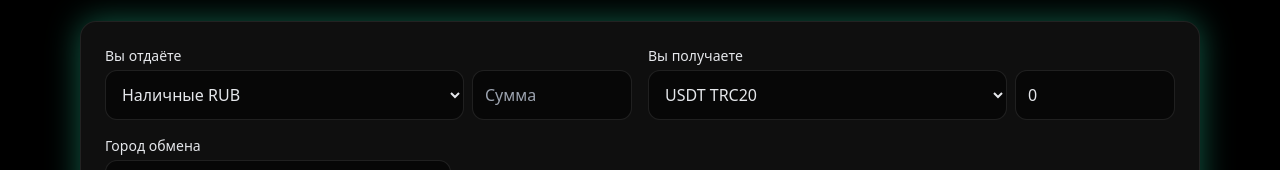
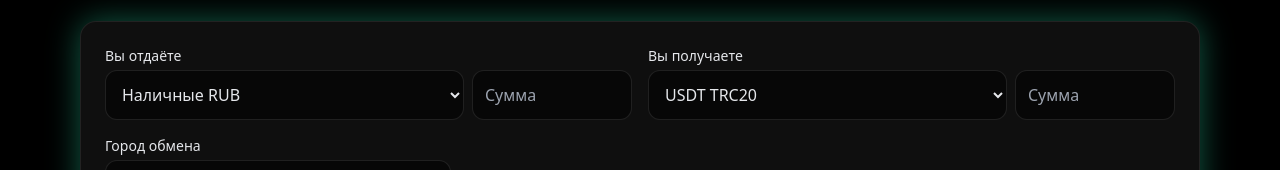
Before and after one commit to mihailgybkin-dot/obmennik-plus, a Next.js app: page / in a window 1280 px wide. Shown: the part 231-401 px from the top of the page. Built offline with nearby package versions, Linux system fonts and the light colour scheme; no server answers.

Commit message:
Update Calculator.tsx

```diff
--- a/components/Calculator.tsx
+++ b/components/Calculator.tsx
@@ -1,60 +1,97 @@
 'use client';
-import { useEffect, useMemo, useState } from "react";
+import { useCallback, useEffect, useMemo, useRef, useState } from "react";
 import { useRouter } from "next/navigation";
 
-type Currency = "RUB_CASH" | "USD_CASH" | "USDT_TRC20";
+type Currency = "RUB_CASH" | "USDT_TRC20" | "USD_CASH";
 const TELEGRAM_URL = "https://t.me/mikhail_gubkin";
+
+/** конвертация только для пары RUB <-> USDT */
+function convert(amount: number, from: Currency, to: Currency, rateRubPerUsdt: number): number | null {
+  if (!rateRubPerUsdt || amount <= 0) return 0;
+  const RUB2USDT = (a: number) => a / (rateRubPerUsdt + 1);   // +1 ₽
+  const USDT2RUB = (a: number) => a * (rateRubPerUsdt - 1);   // -1 ₽
+
+  if (from === "RUB_CASH" && to === "USDT_TRC20") return RUB2USDT(amount);
+  if (from === "USDT_TRC20" && to === "RUB_CASH") return USDT2RUB(amount);
+  return null; // прочие пары — не считаем (по запросу)
+}
 
 export default function Calculator(){
   const [from, setFrom] = useState<Currency>("RUB_CASH");
   const [to, setTo] = useState<Currency>("USDT_TRC20");
   const [city, setCity] = useState("Краснодар");
-  const [amount, setAmount] = useState("");
-  const [rate, setRate] = useState<number | null>(null); // RUB за 1 USDT (Rapira, не показываем)
+
+  const [fromVal, setFromVal] = useState<string>("");
+  const [toVal, setToVal] = useState<string>("");
+
+  const [rate, setRate] = useState<number | null>(null); // RUB за 1 USDT
   const [authed, setAuthed] = useState(false);
   const router = useRouter();
 
+  // кто последний менял поле: чтобы не зациклить пересчёт
+  const lastEdited = useRef<"from" | "to">("from");
+
   useEffect(()=>{ setAuthed(!!localStorage.getItem("email")); }, []);
 
+  // --- курс Rapira ---
   useEffect(()=>{
+    let mounted = true;
     const load = async () => {
       try {
-        const r = await fetch("/api/rapira", { cache: "no-store" });
+        const r = await fetch("/api/rapira", {
+          cache: "no-store",
+          headers: { "x-no-cache": "1" },
+        });
         const j = await r.json();
-        setRate(j.rate);
+        if (mounted && j?.rate) setRate(j.rate);
       } catch {}
     };
     load();
-    const id = setInterval(load, 60000);
-    return () => clearInterval(id);
+    const id = setInterval(load, 10_000); // каждые 10 сек
+    return () => { mounted = false; clearInterval(id); };
   }, []);
 
+  // автоматический выбор обратной валюты для пары
   useEffect(()=>{
     if (from === "RUB_CASH") setTo("USDT_TRC20");
     if (from === "USDT_TRC20") setTo("RUB_CASH");
   }, [from]);
 
-  const result = useMemo(()=>{
-    const a = parseFloat((amount || "0").replace(",", ".")) || 0;
-    if (!rate || a <= 0) return "0";
-    if (from === "USD_CASH" || to === "USD_CASH") return "по запросу";
-    if (from === "USDT_TRC20" && to === "RUB_CASH") {
-      const r = (rate - 1);
-      return Math.max(0, a * r).toFixed(0) + " RUB";
+  // пересчёт «другого» поля
+  const recalc = useCallback(() => {
+    if (!rate) return;
+    const aFrom = parseFloat(fromVal.replace(",", ".")) || 0;
+    const aTo   = parseFloat(toVal.replace(",", ".")) || 0;
+
+    if (lastEdited.current === "from") {
+      const res = convert(aFrom, from, to, rate);
+      if (res === null) return; // несчитаемая пара
+      setToVal(res <= 0 ? "" : (to === "RUB_CASH" ? res.toFixed(0) : res.toFixed(4)));
     } else {
-      const r = (rate + 1);
-      return (a / r).toFixed(4) + " USDT";
+      const resBack = convert(aTo, to, from, rate);
+      if (resBack === null) return;
+      setFromVal(resBack <= 0 ? "" : (from === "RUB_CASH" ? resBack.toFixed(0) : resBack.toFixed(4)));
     }
-  }, [amount, rate, from, to]);
+  }, [from, to, rate, fromVal, toVal]);
+
+  useEffect(()=>{ recalc(); }, [from, to, rate]); // при смене курса/валют
 
   const onCreate = () => {
     if (!authed) { router.push("/dashboard"); return; }
     window.location.href = TELEGRAM_URL;
   };
 
+  const editablePair = useMemo(()=>{
+    return (
+      (from === "RUB_CASH" && to === "USDT_TRC20") ||
+      (from === "USDT_TRC20" && to === "RUB_CASH")
+    );
+  }, [from, to]);
+
   return (
     <div id="rates" className="card p-4 sm:p-6">
       <div className="grid md:grid-cols-2 gap-4">
+        {/* FROM */}
         <div>
           <label className="block text-sm mb-1">Вы отдаёте</label>
           <div className="flex gap-2">
@@ -64,12 +101,12 @@
               className="bg-black/50 border border-white/10 rounded-xl p-3 grow"
             >
               <option value="RUB_CASH">Наличные RUB</option>
+              <option value="USDT_TRC20">USDT TRC20</option>
               <option value="USD_CASH">Наличные USD</option>
-              <option value="USDT_TRC20">USDT TRC20</option>
             </select>
             <input
-              value={amount}
-              onChange={e=>setAmount(e.target.value)}
+              value={fromVal}
+              onChange={e=>{ lastEdited.current="from"; setFromVal(e.target.value); }}
               inputMode="decimal"
               placeholder="Сумма"
               className="bg-black/50 border border-white/10 rounded-xl p-3 w-36 sm:w-40"
@@ -77,6 +114,7 @@
           </div>
         </div>
 
+        {/* TO */}
         <div>
           <label className="block text-sm mb-1">Вы получаете</label>
           <div className="flex gap-2">
@@ -86,12 +124,19 @@
               className="bg-black/50 border border-white/10 rounded-xl p-3 grow"
             >
               <option value="USDT_TRC20">USDT TRC20</option>
-              <option value="USD_CASH">USD</option>
               <option value="RUB_CASH">Наличные RUB</option>
+              <option value="USD_CASH">Наличные USD</option>
             </select>
-            <div className="bg-black/50 border border-white/10 rounded-xl p-3 w-36 sm:w-40 whitespace-nowrap">
-              {result}
-            </div>
+
+            {/* правое поле теперь тоже редактируемое */}
+            <input
+              value={toVal}
+              onChange={e=>{ lastEdited.current="to"; setToVal(e.target.value); }}
+              inputMode="decimal"
+              placeholder={editablePair ? "Сумма" : "по запросу"}
+              className="bg-black/50 border border-white/10 rounded-xl p-3 w-36 sm:w-40"
+              disabled={!editablePair && !toVal}
+            />
           </div>
         </div>
       </div>
```
